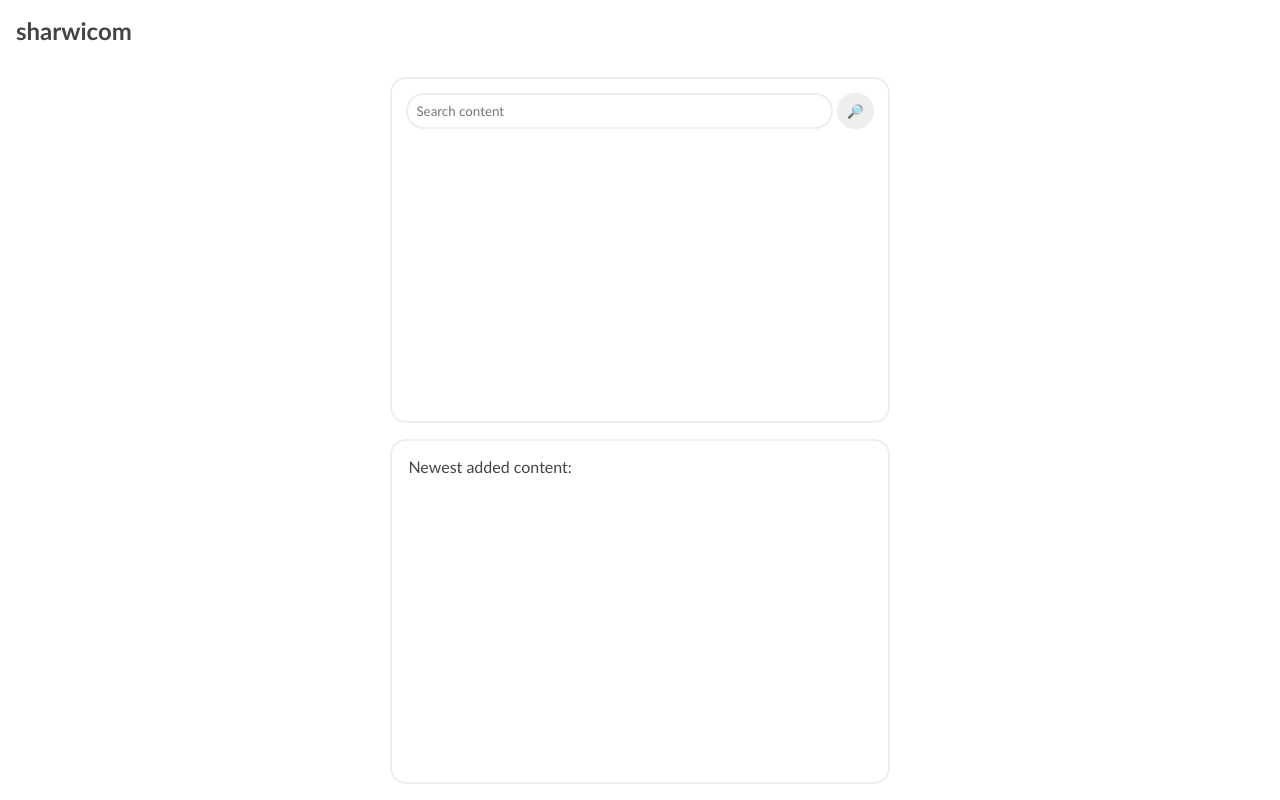
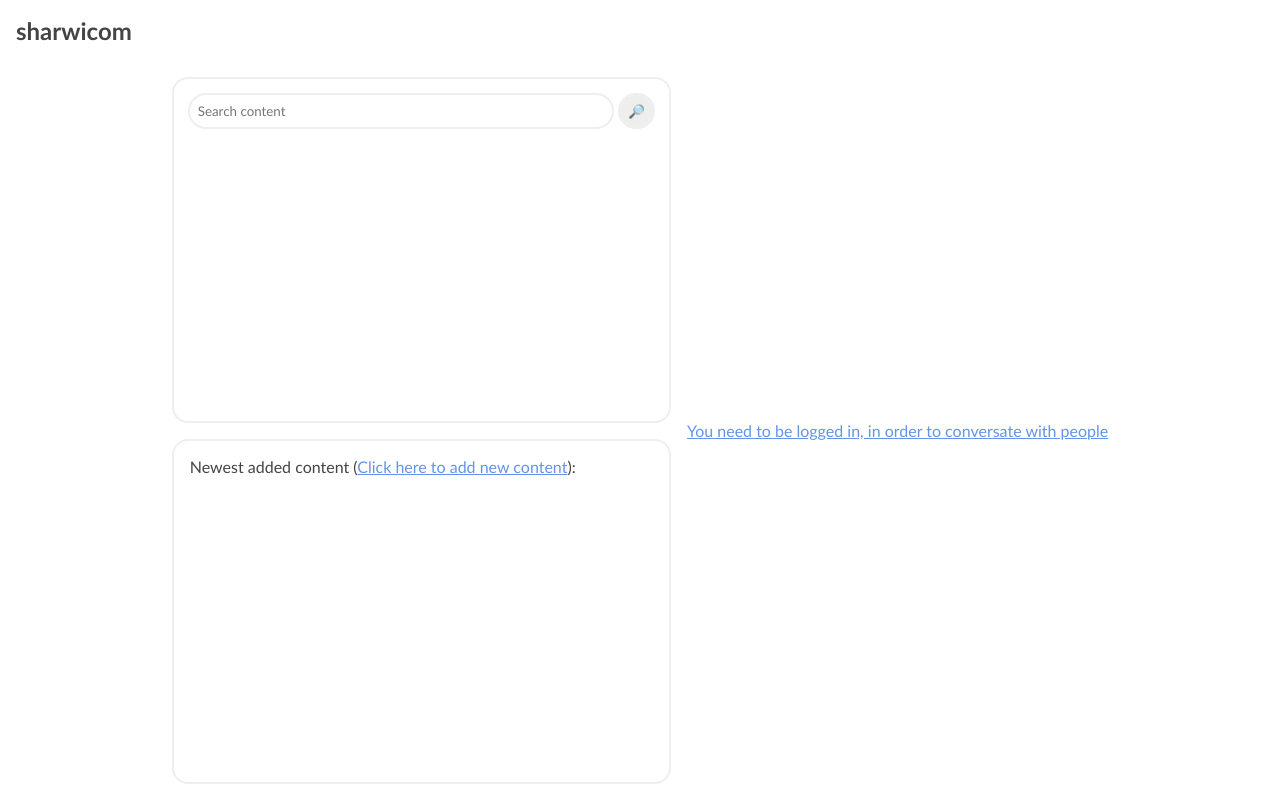
Before and after one commit to Krasnomir/sharwicom, a Django app: page /home/ in a window 1280 px wide. Run offline with Django 4.2, Linux system fonts and the light colour scheme; data that the repository does not hold is empty.

Commit message:
Small changes in homepage

```diff
--- a/sharwicom/mainapp/templates/mainapp/home.html
+++ b/sharwicom/mainapp/templates/mainapp/home.html
@@ -19,7 +19,7 @@
         </div>
         <div class="newest-content">
             <div class="title">
-                Newest added content:
+                Newest added content (<a href="../add-content">Click here to add new content</a>):
             </div>
             {% for content in contents %}
             <a href="../content/{{content.url_name}}">
@@ -58,6 +58,8 @@
                 </div>
             </div>
         </div>
+    {% else %}
+        <a href="../login">You need to be logged in, in order to conversate with people</a>
     {% endif %}
 </div>
 
```
